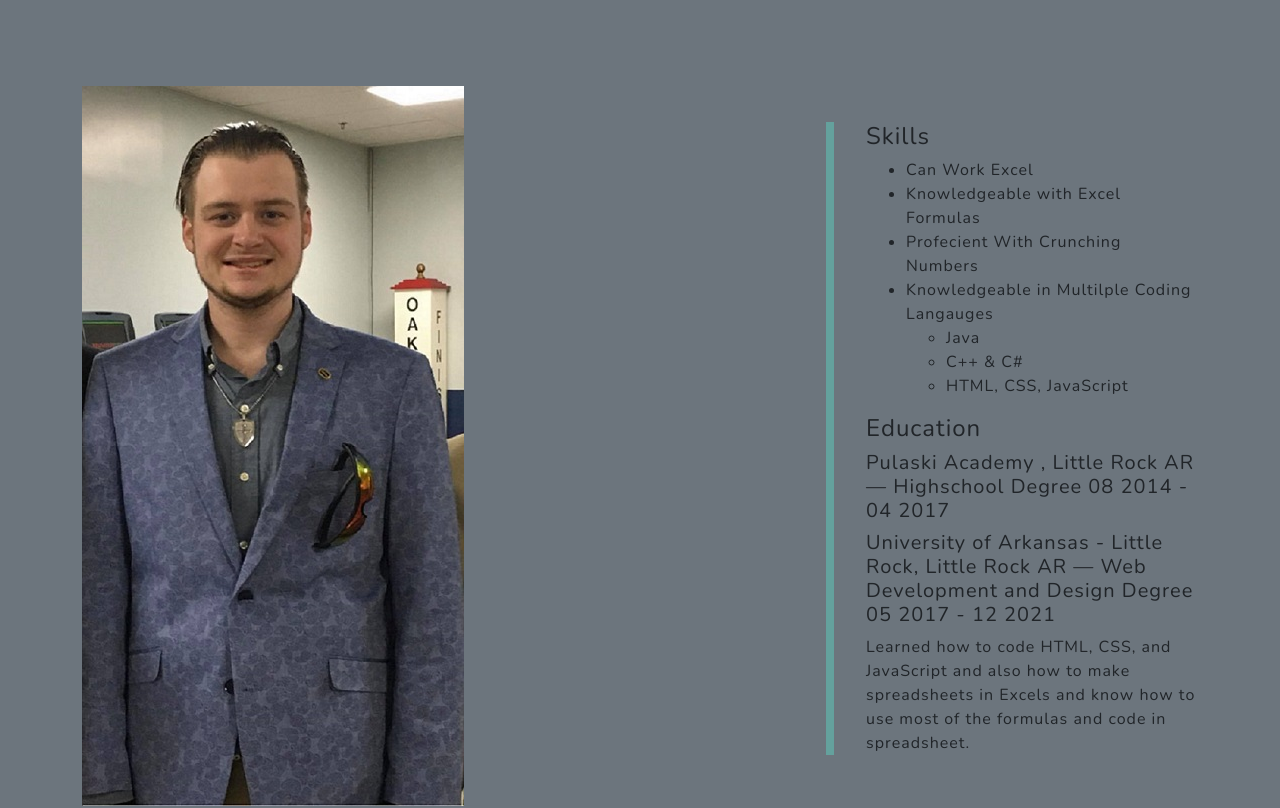
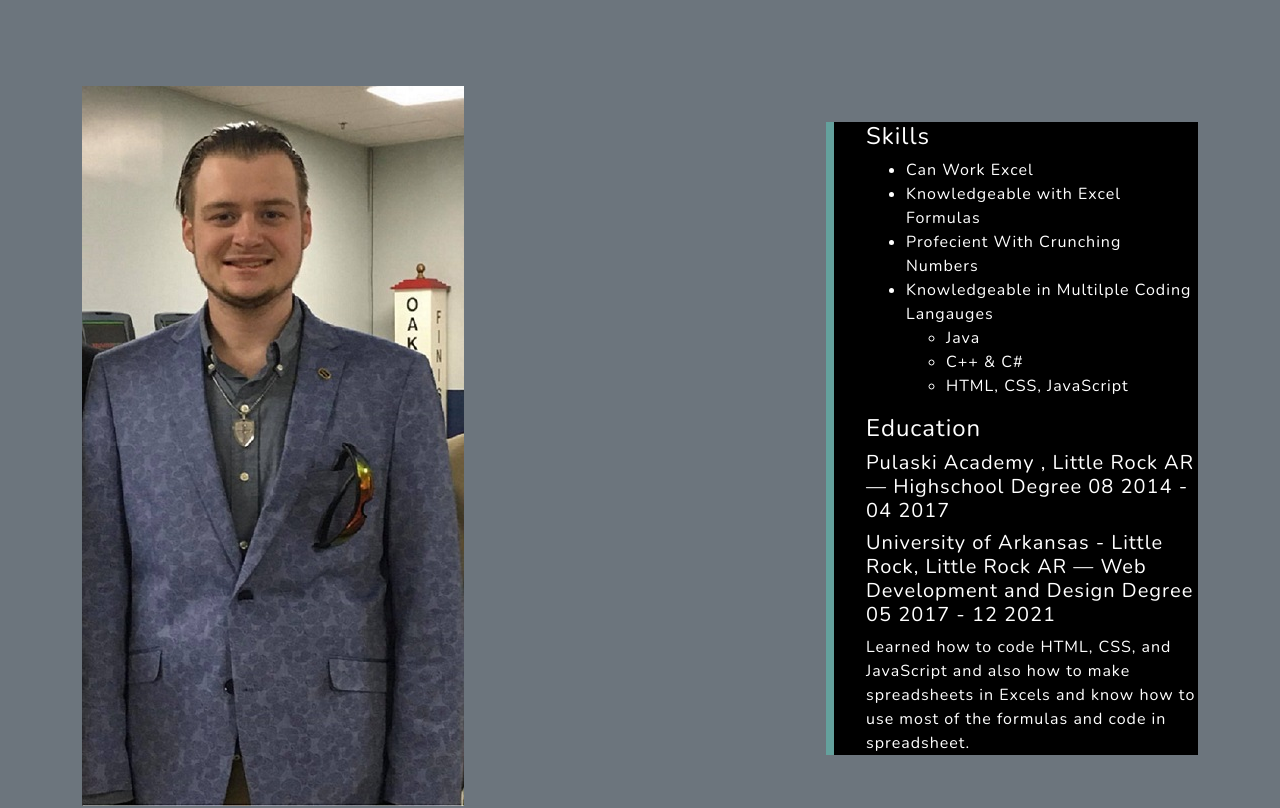
Before and after one commit to TLJames22/Portfolio, a plain HTML site: page index.html in a window 1280 px wide. Shown: the part 1200-2008 px from the top of the page. Drawn offline with nearby package versions, Linux system fonts and the light colour scheme; files whose address does not match are found by name.

Commit message:
Final Changes V2

```diff
--- a/index.html
+++ b/index.html
@@ -66,7 +66,7 @@
                 <div class="row align-items-center no-gutters mb-4 mb-lg-5">
                     <div class="col-xl-8 col-lg-7"><img class="img-fluid mb-3 mb-lg-0" src="assets/img/picofme.jpg" alt="This is a Picture of Trevor Lee James" /></div>
                     <div class="col-xl-4 col-lg-5">
-                        <div class="featured-text text-center text-lg-left">
+                        <div class="featured-text text-center text-lg-left text-white bg-black" >
                             <h4>Skills</h4>
                               <ul>
                                 <li>Can Work Excel</li>
```
